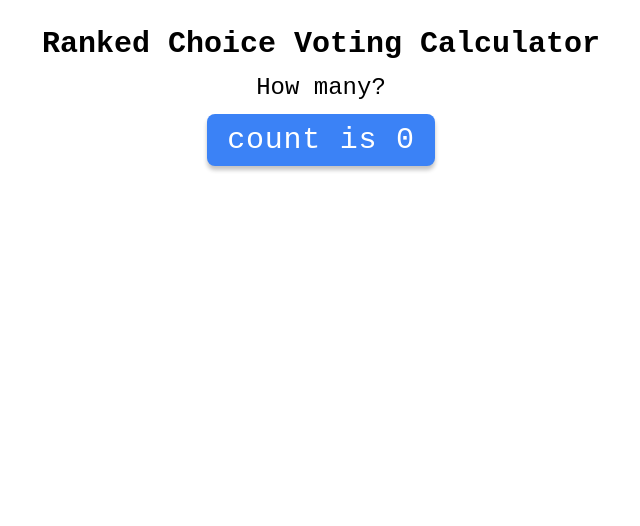
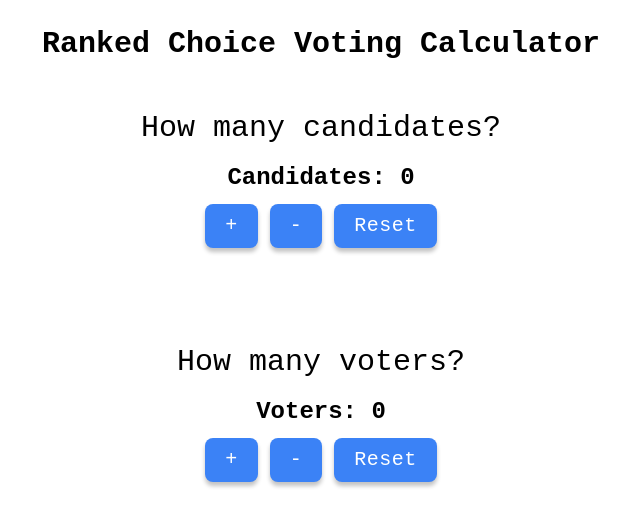
Before and after one commit to BrettEastman/RankedChoice, a Svelte app: page / in a window 1280 px wide. Shown: the top 526 px of the page, without its empty margins (319-959 px from the left). Built offline with nearby package versions, Linux system fonts and the light colour scheme.

Commit message:
Add stores with two count variables. Add decrementers, incrementers, and resetters for both counts. Delete original counter. Add margin bottom to App HTML.

```diff
--- a/src/App.svelte
+++ b/src/App.svelte
@@ -1,19 +1,52 @@
 <script lang="ts">
-  import Counter from './lib/Counter.svelte'
+  import { counterCount, voterCount } from './utils/stores';
   import TailwindCss from './TailwindCSS.svelte';
+  import Decrementer from './lib/Decrementer.svelte';
+  import Decrementer2 from './lib/Decrementer2.svelte';
+  import Incrementer from './lib/Incrementer.svelte';
+  import Incrementer2 from './lib/Incrementer2.svelte';
+  import Resetter from './lib/Resetter.svelte';
+  import Resetter2 from './lib/Resetter2.svelte';
+
+  let countValue;
+  let voterValue;
+
+  counterCount.subscribe((value) => {
+    countValue = value;
+  })
+
+  voterCount.subscribe((value) => {
+    voterValue = value;
+  })
 </script>
 
 <TailwindCss />
 
 <main class="max-w-4xl p-4 m-auto text-center">
-  <h1 class="text-3xl font-bold mt-2.5 mb-2.5 hover:drop-shadow-xl hover:text-[#646cffaa]">Ranked Choice Voting Calculator</h1>
+  <h1 class="text-3xl font-bold mt-2.5 mb-12 hover:drop-shadow-xl hover:text-[#646cffaa]">Ranked Choice Voting Calculator</h1>
 
-  <p class="text-2xl mt-2.5 mb-2.5 ">
-    How many?
+  <p class="text-3xl mt-2.5 mb-4">
+    How many candidates?
   </p>
 
-  <div class="text-red-500 text-3xl mt-2.5 mb-2.5 ">
-    <Counter />
+  <h1 class="text-2xl font-bold">Candidates: {countValue}</h1>
+
+  <div class="text-xl mt-2.5 mb-24 ">
+    <Incrementer />
+    <Decrementer />
+    <Resetter />
+  </div>
+
+  <p class="text-3xl mt-2.5 mb-4">
+    How many voters?
+  </p>
+
+  <h1 class="text-2xl font-bold">Voters: {voterValue}</h1>
+
+  <div class="text-xl mt-2.5 mb-2.5 ">
+    <Incrementer2 />
+    <Decrementer2 />
+    <Resetter2 />
   </div>
 
 </main>
--- a/src/lib/Counter.svelte
+++ /dev/null
@@ -1,12 +0,0 @@
-<script lang="ts">
-  import Button from "./Button.svelte";
-
-  let count: number = 0
-  const increment = () => {
-    count += 1
-  }
-</script>
-
-<Button onClick={increment}>
-  count is {count}
-</Button>
--- /dev/null
+++ b/src/lib/Decrementer.svelte
@@ -0,0 +1,10 @@
+<script>
+  import { counterCount } from '../utils/stores.js';
+  import Button from './Button.svelte';
+
+  function decrement() {
+    counterCount.update((n) => n - 1);
+  }
+</script>
+
+<Button onClick={decrement}> - </Button>
--- /dev/null
+++ b/src/lib/Decrementer2.svelte
@@ -0,0 +1,10 @@
+<script>
+  import { voterCount } from '../utils/stores.js';
+  import Button from './Button.svelte';
+
+  function decrement() {
+    voterCount.update((n) => n - 1);
+  }
+</script>
+
+<Button onClick={decrement}> - </Button>
--- /dev/null
+++ b/src/lib/Incrementer.svelte
@@ -0,0 +1,11 @@
+<script>
+  import { counterCount } from '../utils/stores.js';
+  import Button from './Button.svelte';
+
+  function increment() {
+    counterCount.update((n) => n + 1);
+
+  }
+</script>
+
+<Button onClick={increment}> + </Button>
--- /dev/null
+++ b/src/lib/Incrementer2.svelte
@@ -0,0 +1,11 @@
+<script>
+  import { voterCount } from '../utils/stores.js';
+  import Button from './Button.svelte';
+
+  function increment() {
+    voterCount.update((n) => n + 1);
+
+  }
+</script>
+
+<Button onClick={increment}> + </Button>
--- /dev/null
+++ b/src/lib/Resetter.svelte
@@ -0,0 +1,10 @@
+<script>
+  import { counterCount } from '../utils/stores.js';
+  import Button from './Button.svelte';
+
+  function reset() {
+    counterCount.set(0);
+  }
+</script>
+
+<Button onClick={reset}> Reset </Button>
--- /dev/null
+++ b/src/lib/Resetter2.svelte
@@ -0,0 +1,10 @@
+<script>
+  import { voterCount } from '../utils/stores.js';
+  import Button from './Button.svelte';
+
+  function reset() {
+    voterCount.set(0);
+  }
+</script>
+
+<Button onClick={reset}> Reset </Button>
--- /dev/null
+++ b/src/utils/stores.js
@@ -0,0 +1,4 @@
+import { writable } from 'svelte/store';
+
+export const counterCount = writable(0);
+export const voterCount = writable(0);
```
